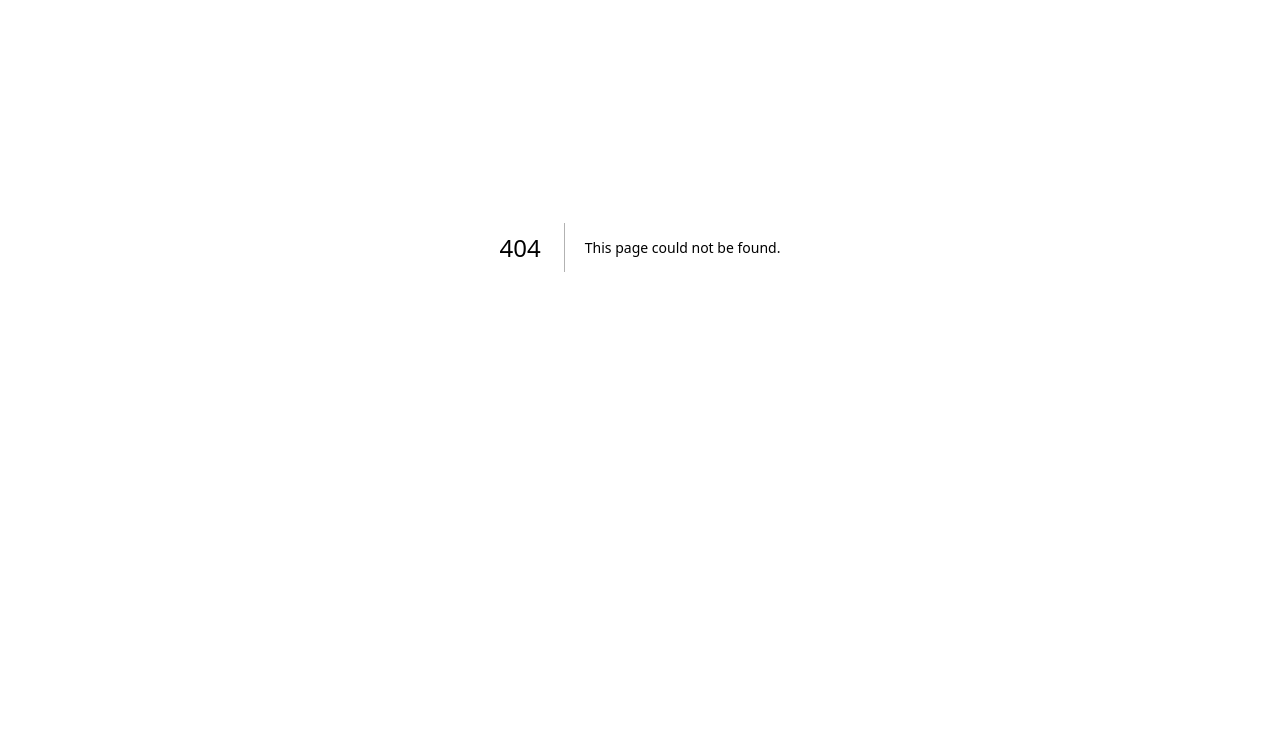
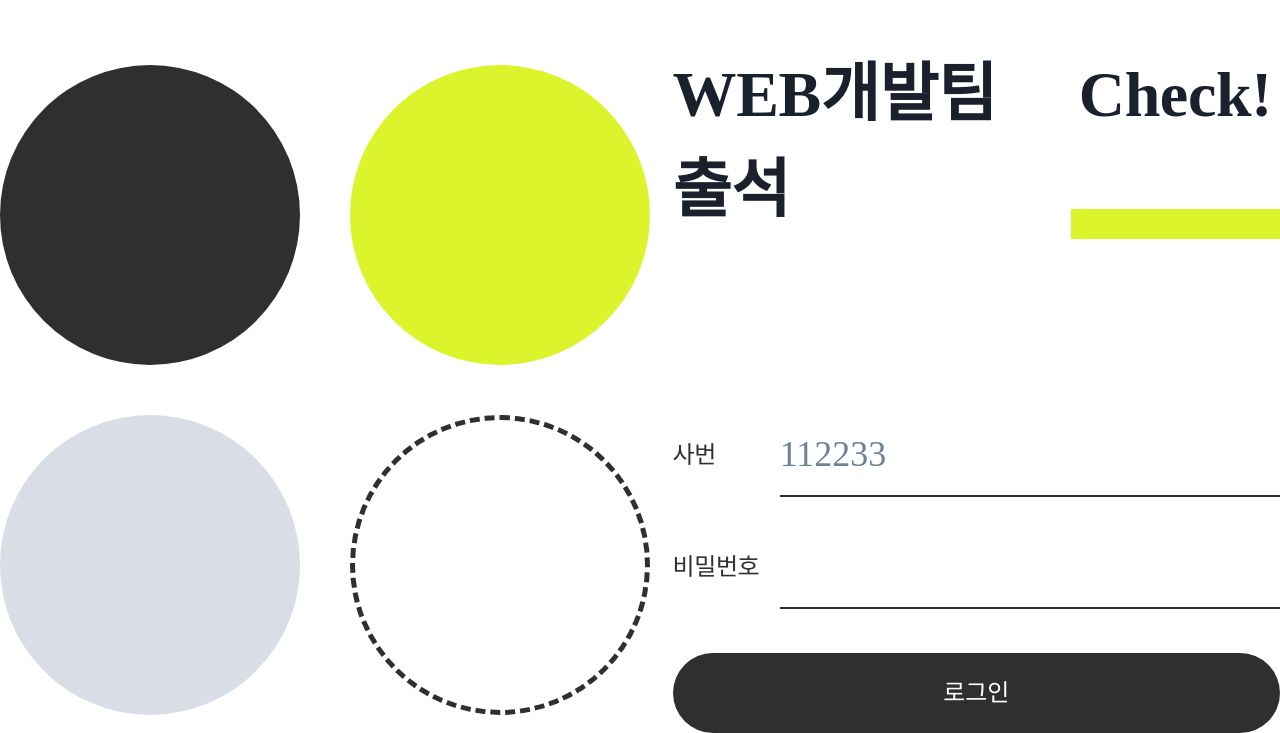
Before and after one commit to alexsando86/rollbooks, a Next.js app: page /ui/Login in a window 1280 px wide. Before the commit this address had no page. Shown: the part 153-886 px from the top of the page. Before the commit the page ends 800 px from the top, so only its background shows below. Built offline with nearby package versions, Linux system fonts and the light colour scheme.

Commit message:
feat: 로그인페이지 마크업

```diff
--- /dev/null
+++ b/pages/ui/Login.tsx
@@ -0,0 +1,93 @@
+import React from 'react';
+
+import { Center, Flex, Box, Input, Text } from '@chakra-ui/react';
+
+const Login = () => {
+  return (
+    <Flex
+      pt="calc(100vh/4)"
+      justifyContent="center"
+      alignItems="center"
+      fontFamily="pretendard"
+    >
+      {/* 그래픽 */}
+      <Flex w="750px" gap="50px" flexWrap="wrap">
+        <Center
+          borderRadius="full"
+          boxSize="300px"
+          backgroundColor="#2F2F2F"
+        ></Center>
+        <Center
+          borderRadius="full"
+          boxSize="300px"
+          backgroundColor="#DCF42C"
+        ></Center>
+        <Center
+          borderRadius="full"
+          boxSize="300px"
+          backgroundColor="#D9DDE5"
+        ></Center>
+        <Center
+          borderRadius="full"
+          boxSize="300px"
+          border="5px dashed #2F2F2F"
+        ></Center>
+      </Flex>
+      {/* 로그인 부분 */}
+      <Flex flexDirection="column" fontWeight="semibold" letterSpacing="tight">
+        <Flex mb="174px" fontSize="64px">
+          WEB개발팀 출석{' '}
+          <Text ml="12px" px="8px" boxShadow="inset 0 -30px 0 #DCF42C">
+            Check!
+          </Text>
+        </Flex>
+        <Flex data-label="input box" alignItems="center" color="#2F2F2F">
+          <Text w="130px" fontSize="24px" fontWeight="400">
+            사번
+          </Text>
+          <Input
+            w="100%"
+            h="84px"
+            fontSize="36px"
+            type="text"
+            placeholder="112233"
+            borderBottom="2px solid #2F2F2F"
+          ></Input>
+        </Flex>
+        <Flex
+          data-label="input box"
+          mt="28px"
+          alignItems="center"
+          color="#2F2F2F"
+        >
+          <Text w="130px" fontSize="24px" fontWeight="400">
+            비밀번호
+          </Text>
+          <Input
+            w="100%"
+            h="84px"
+            fontSize="36px"
+            type="password"
+            minLength={8}
+            required
+            borderBottom="2px solid #2F2F2F"
+          ></Input>
+        </Flex>
+        <Center
+          as="button"
+          w="100%"
+          h="80px"
+          mt="44px"
+          color="white"
+          bgColor="#2F2F2F"
+          fontSize="24px"
+          borderRadius="40px"
+        >
+          로그인
+        </Center>
+      </Flex>
+    </Flex>
+  );
+};
+
+export default Login;
```
